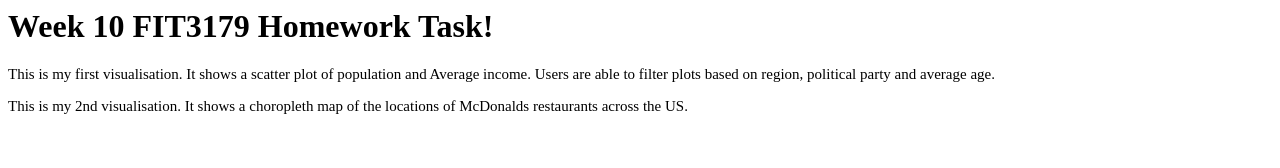
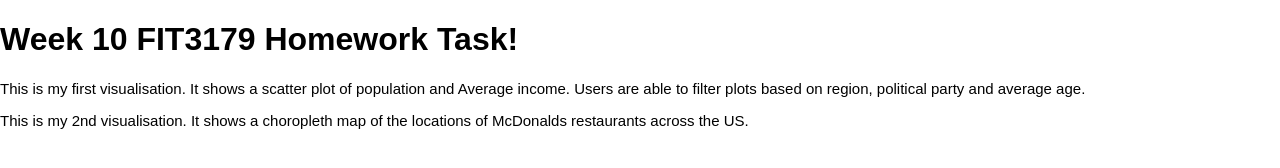
Before and after one commit to mubink51/FIT3179Hw2, a plain HTML site: page index.html in a window 1280 px wide. Drawn offline with nearby package versions, Linux system fonts and the light colour scheme; a script that the page names is missing.

Commit message:
Update index.html

```diff
--- a/index.html
+++ b/index.html
@@ -6,6 +6,12 @@
   <script src="https://cdn.jsdelivr.net/npm/vega-lite@4"></script>
   <!-- Import vega-embed -->
   <script src="https://cdn.jsdelivr.net/npm/vega-embed@6"></script>
+<!-- Import pure.css -->
+  <link rel="stylesheet" href="https://unpkg.com/purecss@2.0.3/build/pure-min.css" integrity="sha384-cg6SkqEOCV1NbJoCu11+bm0NvBRc8IYLRGXkmNrqUBfTjmMYwNKPWBTIKyw9mHNJ" crossorigin="anonymous">
+  <meta name="viewport" content="width=device-width, initial-scale=1">
+  <!-- Google font -->
+  <link href="https://fonts.googleapis.com/css2?family=Source+Sans+Pro:wght@400;700;900&display=swap" rel="stylesheet">
+
   <style>
     p {
       font-size: 15px;
```
